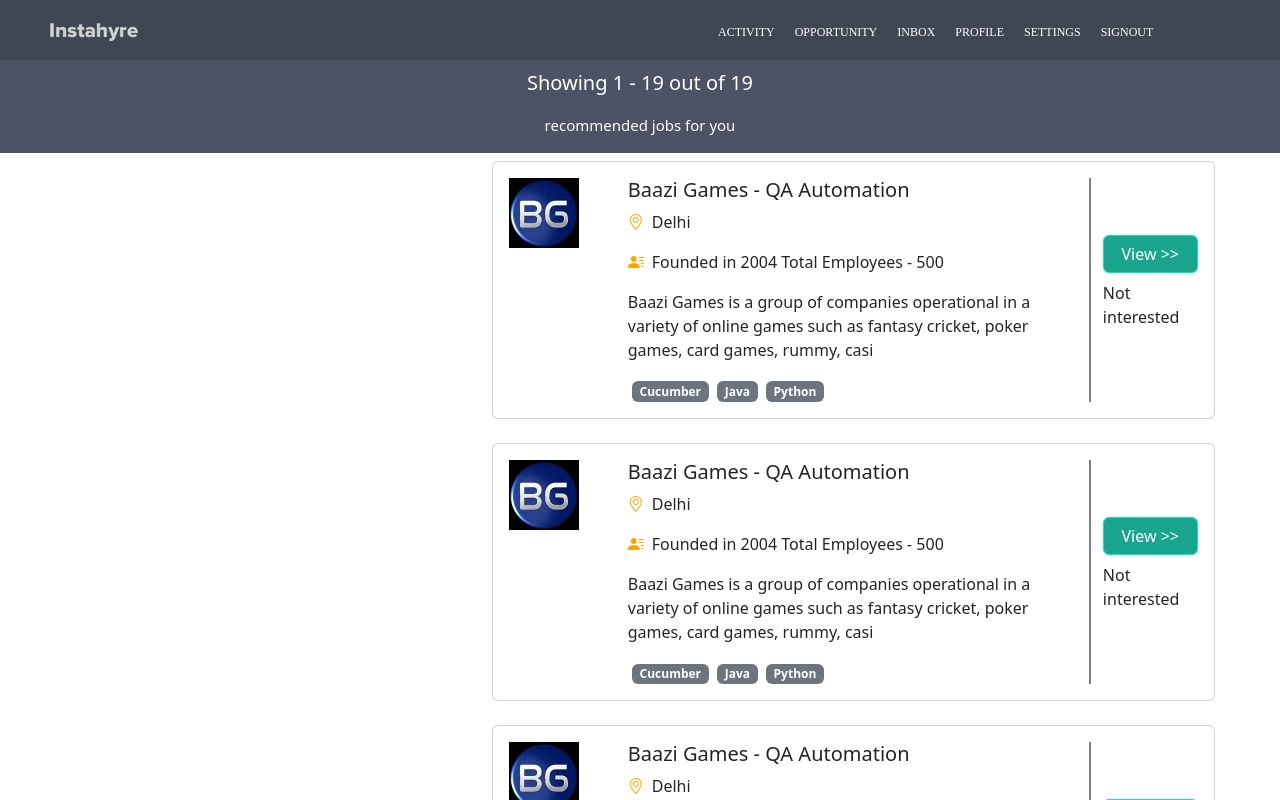
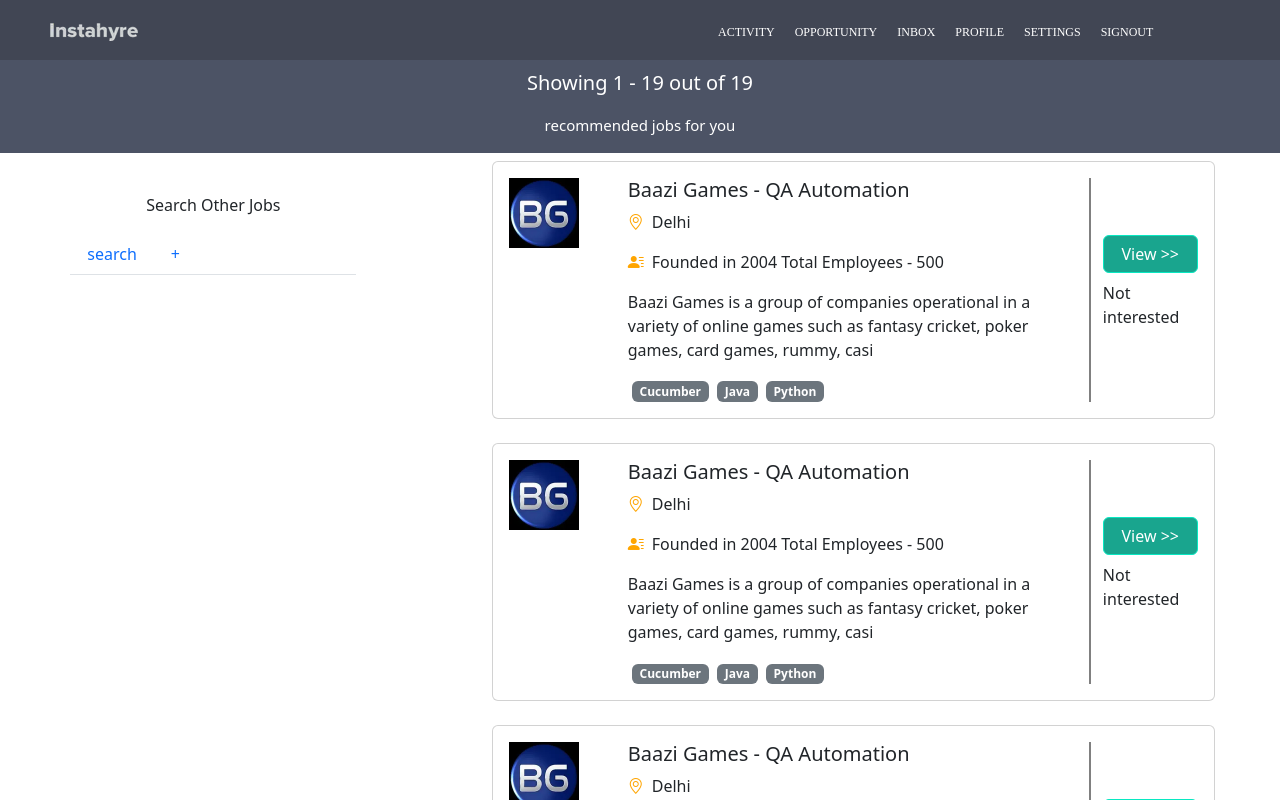
Before and after one commit to vishuhanda/angularprac, an Angular app in the folder angularprac/: page /home in a window 1280 px wide. Shown: the top 800 px of the page. Built offline with nearby package versions, Linux system fonts and the light colour scheme.

Commit message:
adding search new job tabs component

```diff
--- a/angularprac/package.json
+++ b/angularprac/package.json
@@ -22,6 +22,7 @@
     "@popperjs/core": "^2.11.6",
     "bootstrap": "^5.2.3",
     "bootstrap-icons": "^1.11.2",
+    "firebase": "^10.7.1",
     "rxjs": "~7.8.0",
     "tslib": "^2.3.0",
     "zone.js": "~0.13.0"
--- a/angularprac/src/app/homepage/homepage.component.html
+++ b/angularprac/src/app/homepage/homepage.component.html
@@ -9,7 +9,9 @@
   </div>
   <div class="col-md-12">
     <div class="row">
-      <div class="col-md-4"></div>
+      <div class="col-md-4">
+        <app-searchjobspage></app-searchjobspage>
+      </div>
       <div class="col-md-7 mx-auto">
 
         <div class="card mb-4" *ngFor="let company of companies; let index = index">
--- a/angularprac/src/app/homepage/searchjobspage/searchjobspage.component.html
+++ b/angularprac/src/app/homepage/searchjobspage/searchjobspage.component.html
@@ -1 +1,21 @@
-<p>searchjobspage works!</p>
+ <div class="d-flex flex-column pt-4">
+  <div class="d-flex flex-row justify-content-center">
+    <div class="p-2">Search Other Jobs</div>
+  </div>
+  <div class="d-flex flex-row justify-content-center">
+    <div class="p-2 w-75">
+
+      <nav>
+        <div class="nav nav-tabs" id="nav-tab" role="tablist">
+          <button *ngFor="let tab of tabs" class="nav-link" id="{{tab.tab_name}}-tab" data-bs-toggle="tab"
+          attr.data-bs-target="#nav-{{tab.tab_name}}" type="button" role="tab" attr.aria-controls="nav-{{tab.tab_name}}" aria-selected="true">{{tab.tab_title}}</button>
+        </div>
+      </nav>
+      <div class="tab-content" id="nav-tabContent">
+        <div *ngFor="let tab of tabs" class="tab-pane fade show" id="nav-{{tab.tab_name}}" role="tabpanel" attr.aria-labelledby="nav-{{tab.tab_name}}-tab" tabindex="0">{{tab.tab_title}}</div>
+      </div>
+
+
+  </div>
+
+</div>
--- a/angularprac/src/app/homepage/searchjobspage/searchjobspage.component.ts
+++ b/angularprac/src/app/homepage/searchjobspage/searchjobspage.component.ts
@@ -1,4 +1,5 @@
 import { Component } from '@angular/core';
+import { tab } from './tab';
 
 @Component({
   selector: 'app-searchjobspage',
@@ -7,4 +8,23 @@ import { Component } from '@angular/core';
 })
 export class SearchjobspageComponent {
 
+  Searchjobspagecomponent(){
+
+  }
+
+newTab:String = "+"
+
+
+tabs:tab[] = [
+{tab_name:"search-one",tab_icon:"",tab_title:"search"},
+{tab_name:"search-two",tab_icon:"",tab_title:"+"}
+]
+
+
+openNewTab(){
+  this.newTab = "Search new job"
+
 }
+
+
+}
--- /dev/null
+++ b/angularprac/src/app/homepage/searchjobspage/searchtabpage/searchtabpage.component.html
@@ -0,0 +1 @@
+<p>searchtabpage works!</p>
--- /dev/null
+++ b/angularprac/src/app/homepage/searchjobspage/tab.ts
@@ -0,0 +1,5 @@
+export interface tab {
+tab_name:String,
+tab_icon:String,
+tab_title:String
+}
```
Also changed, not shown: angularprac/src/app/app.module.ts (+8 -2 lines), angularprac/src/app/homepage/searchjobspage/searchtabpage/searchtabpage.component.ts (added, +10 -0 lines), angularprac/src/app/homepage/searchjobspage/searchtabpage/searchtabpage.component.scss (added), angularprac/src/styles.scss (line endings or trailing spaces), 2 other files (tests, documents, lock files or other folders).
